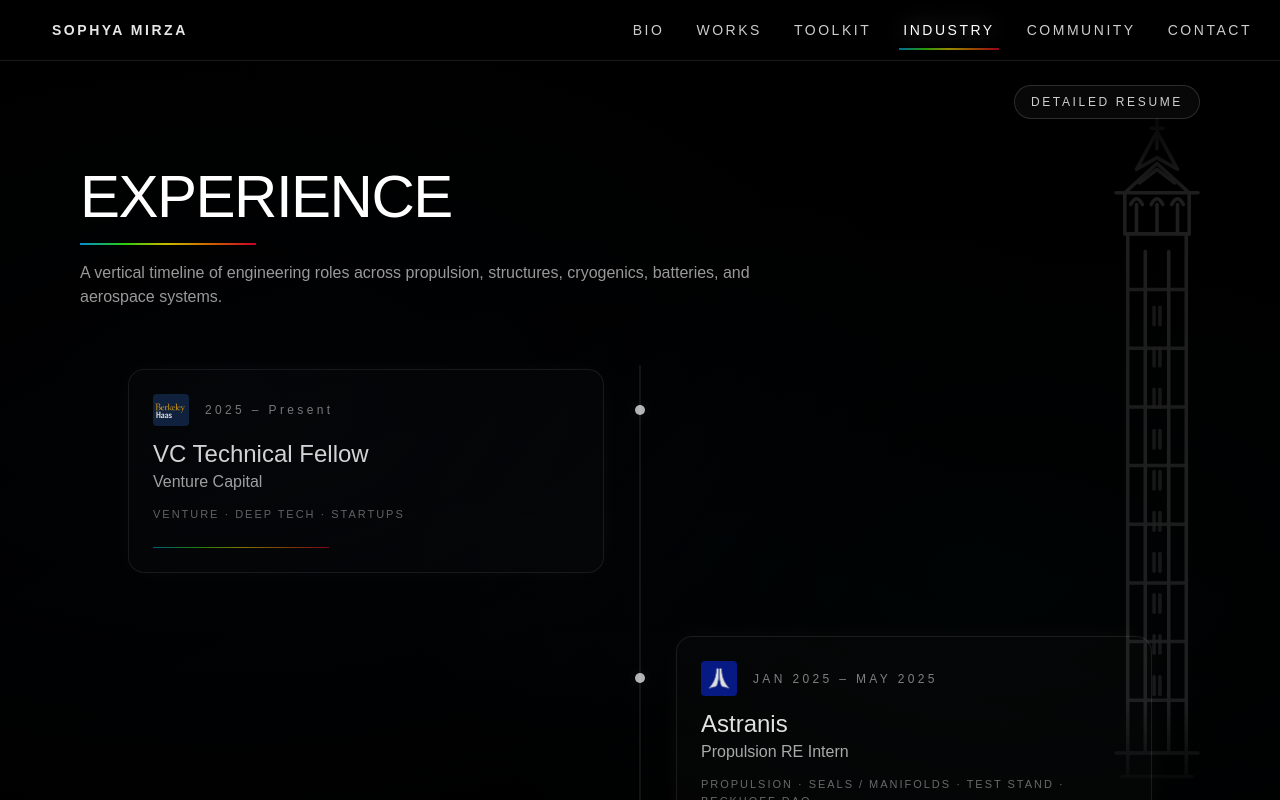
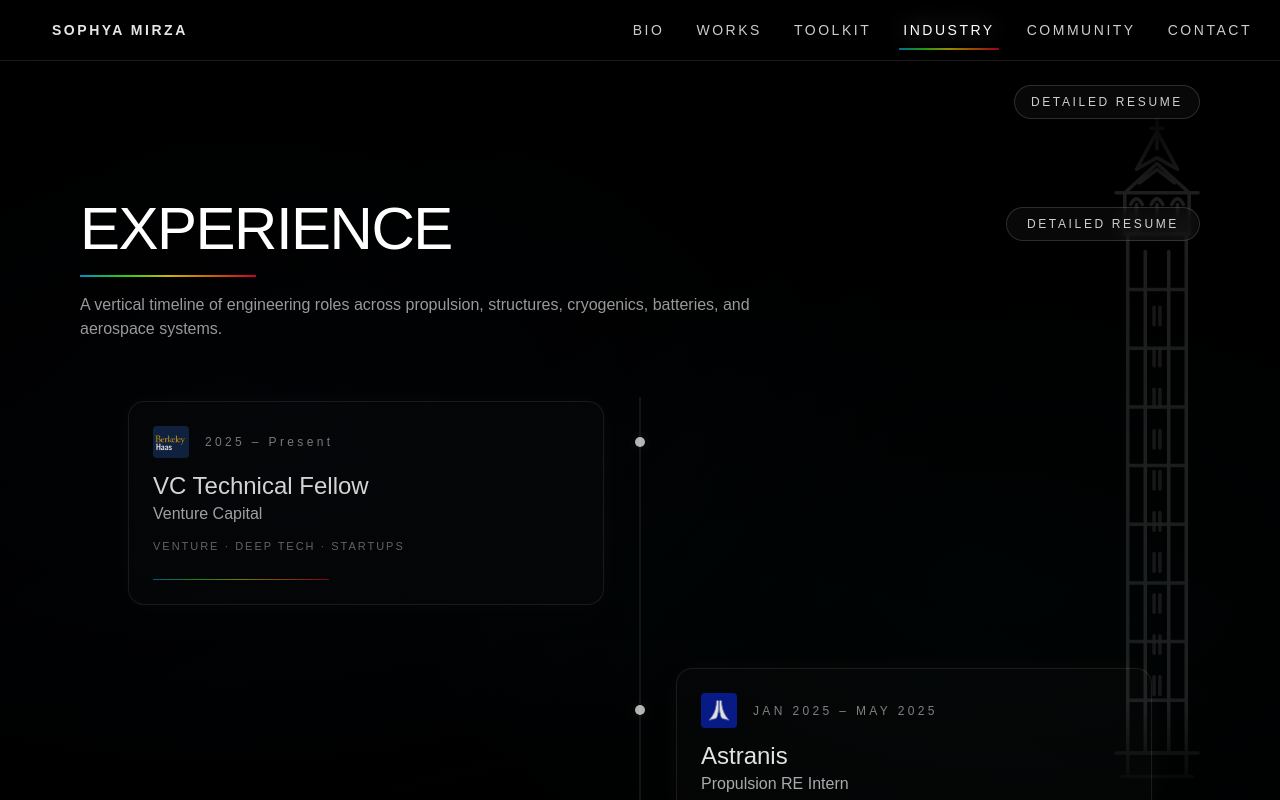
Before and after one commit to sophyamirza/sophya-portfolio, a Next.js app: page /industry in a window 1280 px wide. Shown: the top 800 px of the page. Built offline with nearby package versions, Linux system fonts and the light colour scheme; a web font is replaced by a local one.

Commit message:
move the resume button

```diff
--- a/app/industry/page.tsx
+++ b/app/industry/page.tsx
@@ -177,9 +177,30 @@ export default function IndustryPage() {
       </div>
 
       {/* Header */}
-      <div className="relative px-8 md:px-20 pt-12">
+<div className="relative px-8 md:px-20 pt-20">
+  <div className="flex items-start justify-between gap-6">
+    {/* Left: Title + underline */}
+    <div>
       <h1 className="text-5xl md:text-6xl tracking-tight">EXPERIENCE</h1>
       <div className="mt-4 h-[2px] w-44 bg-[linear-gradient(90deg,#00b3ff,#39ff14,#ffe600,#ff7a00,#ff0033)] opacity-80" />
+    </div>
+
+    {/* Right: Button */}
+    <Link
+      href="/contact#resume"
+      className={[
+        "mt-2 inline-flex items-center rounded-full border border-white/15",
+        "bg-white/[0.03] px-5 py-2 text-xs tracking-[0.22em] uppercase",
+        "text-white/80 hover:text-white hover:border-white/25",
+        "transition",
+        "backdrop-blur-sm",
+      ].join(" ")}
+    >
+      Detailed Resume
+    </Link>
+  </div>
+
+  {/* Description stays under title area */}
   <p className="mt-4 text-white/60 max-w-2xl">
     A vertical timeline of engineering roles across propulsion, structures,
     cryogenics, batteries, and aerospace systems.
```
Lines whose indentation alone changed are shown as unchanged.
